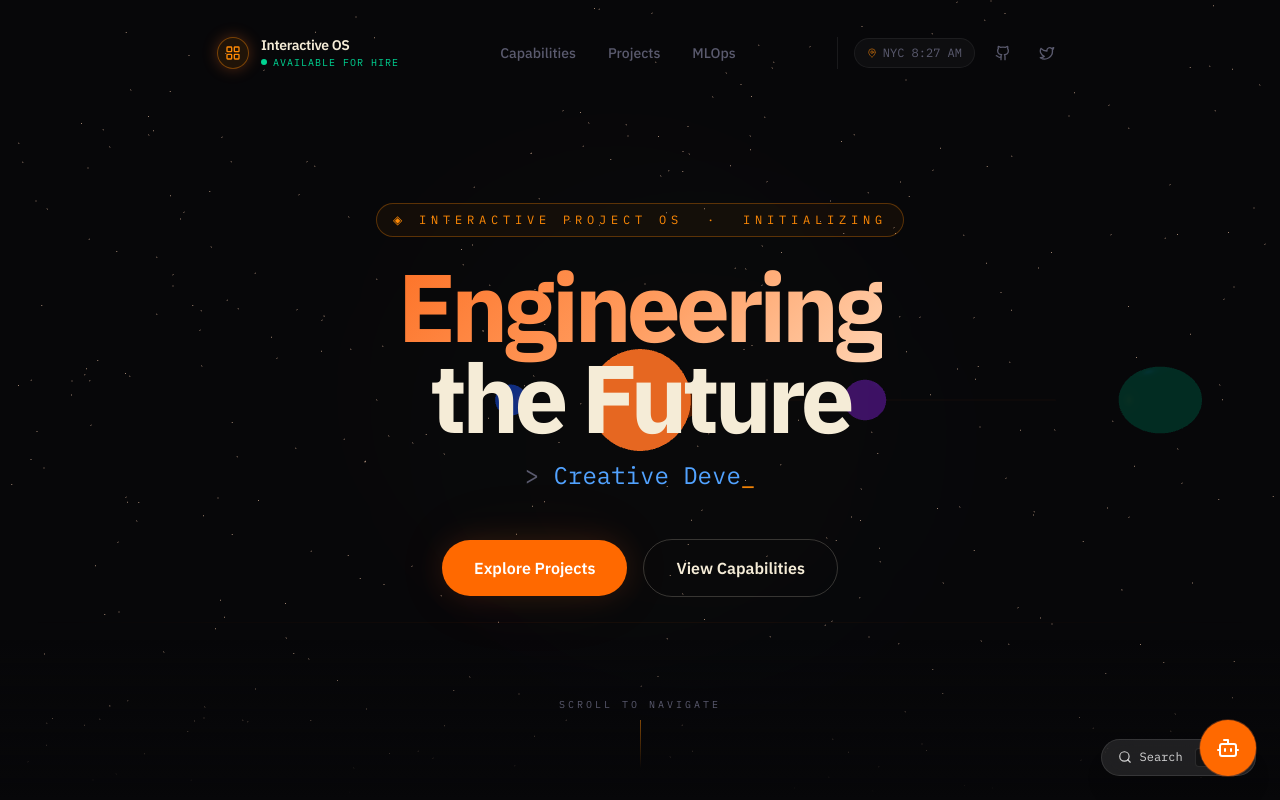
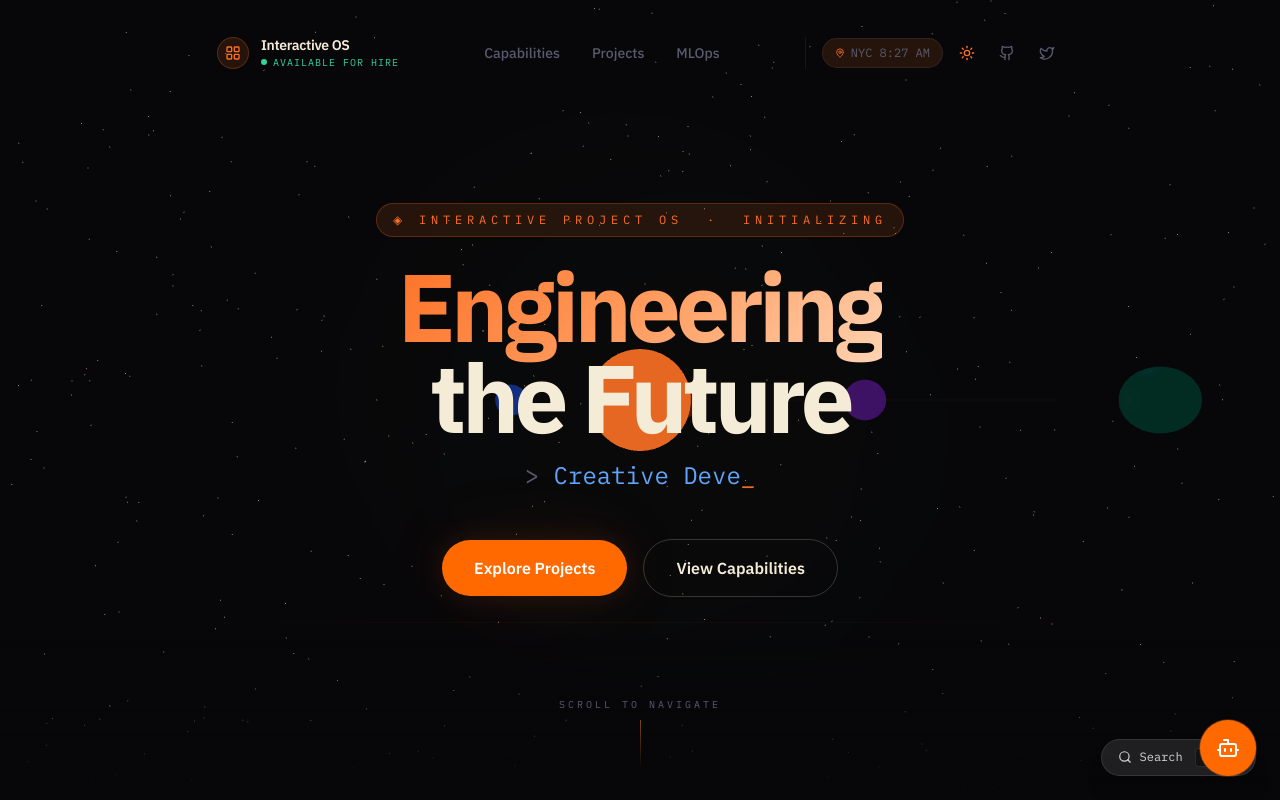
Before and after one commit to autsav/interactive-portfolio-os, a Next.js app: page / in a window 1280 px wide. Shown: the top 800 px of the page. Built offline with nearby package versions, Linux system fonts and the light colour scheme.

Commit message:
Add dark/light mode toggle with CSS var theming

```diff
--- a/package.json
+++ b/package.json
@@ -16,6 +16,7 @@
     "gsap": "^3.14.2",
     "lucide-react": "^0.577.0",
     "next": "16.2.0",
+    "next-themes": "^0.4.6",
     "react": "19.2.4",
     "react-dom": "19.2.4",
     "recharts": "^3.8.0",
--- a/src/app/globals.css
+++ b/src/app/globals.css
@@ -1,159 +1,193 @@
 @import url("https://fonts.googleapis.com/css2?family=IBM+Plex+Mono:wght@300;400;500;600&family=IBM+Plex+Sans:wght@300;400;500;600;700&display=swap");
 @import "tailwindcss";
 
+/* ─────────────────────────────────────────────────────────
+   CSS CUSTOM PROPERTIES
+   Defined per-theme so every component can use var()
+   ───────────────────────────────────────────────────────── */
 
+/* DARK mode (default — retro-futurist) */
+:root,
+html.dark {
+  --bg:           #070709;
+  --bg-surface:   rgba(12,12,16,0.85);
+  --bg-card:      rgba(12,12,16,0.80);
+  --bg-card-hover:rgba(20,20,28,0.90);
+  --fg:           #F5ECD7;
+  --fg-muted:     #5a5a6e;
+  --fg-subtle:    #3a3a4e;
+  --border:       rgba(255,255,255,0.07);
+  --border-card:  rgba(255,255,255,0.07);
+  --border-hover: rgba(253,112,36,0.25);
+  --shadow-card:  0 4px 30px rgba(0,0,0,0.5);
+  --orange:       #FD7024;
+  --orange-dim:   rgba(253,112,36,0.12);
+  --orange-glow:  rgba(253,112,36,0.08);
+  --blue:         #3B82F6;
+  --blue-soft:    #60A5FA;
+  --blue-dim:     rgba(59,130,246,0.12);
+  --green:        #34d399;
+  --purple:       #C084FC;
+  --scan-opacity: 0.2;
+  --glass-blur:   blur(16px);
+}
+
+/* LIGHT mode — warm cream/ivory */
+html.light {
+  --bg:           #F7F3ED;
+  --bg-surface:   rgba(255,252,248,0.92);
+  --bg-card:      rgba(255,252,248,0.88);
+  --bg-card-hover:rgba(250,246,240,0.95);
+  --fg:           #1C1917;
+  --fg-muted:     #78716C;
+  --fg-subtle:    #A8A29E;
+  --border:       rgba(28,25,23,0.10);
+  --border-card:  rgba(28,25,23,0.08);
+  --border-hover: rgba(253,112,36,0.40);
+  --shadow-card:  0 4px 30px rgba(0,0,0,0.08);
+  --orange:       #E86010;
+  --orange-dim:   rgba(232,96,16,0.10);
+  --orange-glow:  rgba(232,96,16,0.06);
+  --blue:         #2563EB;
+  --blue-soft:    #3B82F6;
+  --blue-dim:     rgba(37,99,235,0.10);
+  --green:        #059669;
+  --purple:       #9333EA;
+  --scan-opacity: 0;
+  --glass-blur:   blur(16px);
+}
+
+/* ─────────────────────────────────────────────────────────
+   TAILWIND THEME TOKENS (static, non-theme-sensitive)
+   ───────────────────────────────────────────────────────── */
 @theme {
   --font-mono: "IBM Plex Mono", monospace;
   --font-sans: "IBM Plex Sans", sans-serif;
-
-  /* Retro-futurist palette */
-  --color-orange:         #FD7024;
-  --color-orange-dim:     rgba(253,112,36,0.15);
-  --color-orange-glow:    rgba(253,112,36,0.08);
-  --color-blue:           #3B82F6;
-  --color-blue-soft:      #60A5FA;
-  --color-blue-dim:       rgba(59,130,246,0.15);
-  --color-cream:          #F5ECD7;
-  --color-cream-dim:      rgba(245,236,215,0.06);
-  --color-bg:             #070709;
-  --color-surface:        rgba(12,12,16,0.85);
-  --color-border:         rgba(255,255,255,0.07);
-  --color-border-hot:     rgba(253,112,36,0.3);
-  --color-muted:          #5a5a6e;
 }
 
+/* ─────────────────────────────────────────────────────────
+   BASE STYLES
+   ───────────────────────────────────────────────────────── */
 @layer base {
   *, *::before, *::after { box-sizing: border-box; }
 
   html { scroll-behavior: smooth; }
 
   body {
-    background-color: #070709;
-    color: #F5ECD7;
+    background-color: var(--bg);
+    color: var(--fg);
     font-family: "IBM Plex Sans", sans-serif;
     min-height: 100vh;
     overflow-x: hidden;
     -webkit-font-smoothing: antialiased;
+    transition: background-color 0.4s ease, color 0.3s ease;
   }
 
   ::selection {
-    background: rgba(253,112,36,0.3);
-    color: #fff;
+    background: rgba(253,112,36,0.25);
+    color: var(--fg);
   }
 
   ::-webkit-scrollbar { width: 5px; }
   ::-webkit-scrollbar-track { background: transparent; }
   ::-webkit-scrollbar-thumb {
-    background: rgba(253,112,36,0.3);
+    background: var(--orange-dim);
     border-radius: 10px;
   }
   ::-webkit-scrollbar-thumb:hover {
-    background: rgba(253,112,36,0.5);
+    background: var(--orange-dim);
   }
 }
 
+/* ─────────────────────────────────────────────────────────
+   UTILITY CLASSES  (theme-aware via CSS vars)
+   ───────────────────────────────────────────────────────── */
 @layer utilities {
-  /* Glass surfaces */
+  /* Glass / surface */
   .glass {
-    background: rgba(12,12,16,0.7);
-    backdrop-filter: blur(16px);
-    -webkit-backdrop-filter: blur(16px);
-    border: 1px solid rgba(255,255,255,0.07);
+    background: var(--bg-surface);
+    backdrop-filter: var(--glass-blur);
+    -webkit-backdrop-filter: var(--glass-blur);
+    border: 1px solid var(--border);
   }
 
   .glass-orange {
-    background: rgba(253,112,36,0.05);
-    backdrop-filter: blur(16px);
-    border: 1px solid rgba(253,112,36,0.2);
+    background: var(--orange-dim);
+    backdrop-filter: var(--glass-blur);
+    border: 1px solid var(--border-hover);
   }
 
-  /* Text utilities */
+  /* Bento card */
+  .bento-card {
+    background: var(--bg-card);
+    border: 1px solid var(--border-card);
+    backdrop-filter: var(--glass-blur);
+    -webkit-backdrop-filter: var(--glass-blur);
+    border-radius: 1.25rem;
+    box-shadow: var(--shadow-card);
+    transition: border-color 0.3s ease, box-shadow 0.3s ease, background 0.3s ease;
+  }
+
+  .bento-card:hover {
+    border-color: var(--border-hover);
+    box-shadow: 0 0 30px var(--orange-glow);
+  }
+
+  /* Gradients */
   .text-gradient-orange {
-    background: linear-gradient(135deg, #FD7024 0%, #FF9A5C 50%, #FFD4B3 100%);
+    background: linear-gradient(135deg, var(--orange) 0%, #FF9A5C 50%, #FFD4B3 100%);
     -webkit-background-clip: text;
     -webkit-text-fill-color: transparent;
     background-clip: text;
   }
 
   .text-gradient-cool {
-    background: linear-gradient(135deg, #60A5FA 0%, #C084FC 100%);
+    background: linear-gradient(135deg, var(--blue-soft) 0%, var(--purple) 100%);
     -webkit-background-clip: text;
     -webkit-text-fill-color: transparent;
     background-clip: text;
   }
 
-  /* Glow effects */
+  /* Glows */
   .glow-orange {
-    box-shadow: 0 0 30px rgba(253,112,36,0.15), 0 0 80px rgba(253,112,36,0.05);
+    box-shadow: 0 0 30px var(--orange-dim), 0 0 80px var(--orange-glow);
   }
 
   .glow-blue {
-    box-shadow: 0 0 30px rgba(59,130,246,0.15), 0 0 80px rgba(59,130,246,0.05);
+    box-shadow: 0 0 30px var(--blue-dim), 0 0 80px rgba(59,130,246,0.04);
   }
 
-  .text-glow-orange {
-    text-shadow: 0 0 20px rgba(253,112,36,0.6);
+  /* Monospace text */
+  .mono { font-family: "IBM Plex Mono", monospace; }
+
+  /* orange hairline */
+  .hairline-orange {
+    border-top: 1px solid var(--border-hover);
   }
 
-  /* Mono label */
-  .mono {
-    font-family: "IBM Plex Mono", monospace;
-  }
-
-  /* Bento card base */
-  .bento-card {
-    background: rgba(12,12,16,0.8);
-    border: 1px solid rgba(255,255,255,0.06);
-    backdrop-filter: blur(20px);
-    border-radius: 1.25rem;
-    transition: border-color 0.3s ease, box-shadow 0.3s ease;
-  }
-
-  .bento-card:hover {
-    border-color: rgba(253,112,36,0.25);
-    box-shadow: 0 0 40px rgba(253,112,36,0.06);
-  }
-
-  /* Orange hairline */
-  .hairline-orange {
-    border-top: 1px solid rgba(253,112,36,0.2);
-  }
-
-  /* Caustic shimmer animation */
+  /* Caustic animation */
   @keyframes caustic {
     0%, 100% { opacity: 0.04; transform: scale(1) rotate(0deg); }
     33%       { opacity: 0.07; transform: scale(1.1) rotate(5deg); }
     66%       { opacity: 0.03; transform: scale(0.95) rotate(-3deg); }
   }
-
-  .caustic-light {
-    animation: caustic 8s ease-in-out infinite;
-  }
+  .caustic-light { animation: caustic 8s ease-in-out infinite; }
 
   @keyframes float-slow {
     0%, 100% { transform: translateY(0px); }
     50%       { transform: translateY(-12px); }
   }
-
-  .float-slow {
-    animation: float-slow 6s ease-in-out infinite;
-  }
+  .float-slow { animation: float-slow 6s ease-in-out infinite; }
 
   @keyframes pulse-orange {
     0%, 100% { box-shadow: 0 0 0 0 rgba(253,112,36,0.4); }
     50%       { box-shadow: 0 0 0 8px rgba(253,112,36,0); }
   }
-
-  .pulse-orange {
-    animation: pulse-orange 2s ease-in-out infinite;
-  }
+  .pulse-orange { animation: pulse-orange 2s ease-in-out infinite; }
 
   @keyframes scan-line {
-    0%  { transform: translateY(-100%); }
+    0%   { transform: translateY(-100%); }
     100% { transform: translateY(100vh); }
   }
-
-  .scan-line {
-    animation: scan-line 8s linear infinite;
-  }
+  .scan-line { animation: scan-line 8s linear infinite; }
 }
--- a/src/app/layout.tsx
+++ b/src/app/layout.tsx
@@ -1,6 +1,7 @@
 import type { Metadata } from "next";
 import { Geist_Mono } from "next/font/google";
 import "./globals.css";
+import { ThemeProvider } from "@/components/ThemeProvider";
 
 const geistMono = Geist_Mono({
   variable: "--font-geist-mono",
@@ -22,7 +23,9 @@ export const metadata: Metadata = {
 export default function RootLayout({ children }: Readonly<{ children: React.ReactNode }>) {
   return (
     <html lang="en" className={`${geistMono.variable}`} suppressHydrationWarning>
-      <body suppressHydrationWarning>{children}</body>
+      <body suppressHydrationWarning>
+        <ThemeProvider>{children}</ThemeProvider>
+      </body>
     </html>
   );
 }
--- a/src/app/page.tsx
+++ b/src/app/page.tsx
@@ -15,7 +15,7 @@ export default async function Home() {
   const projects = await fetchGithubProjects();
 
   return (
-    <main className="min-h-screen bg-[#070709] text-[#F5ECD7] relative overflow-x-hidden">
+    <main className="min-h-screen relative overflow-x-hidden" style={{ backgroundColor: "var(--bg)", color: "var(--fg)" }}>
       <NavigationBar />
 
       {/* Universe Hero */}
--- a/src/components/HeroSection.tsx
+++ b/src/components/HeroSection.tsx
@@ -66,7 +66,9 @@ export function HeroSection() {
           transition={{ duration: 0.6 }}
           className="mb-6"
         >
-          <span className="mono text-xs tracking-[0.4em] text-orange-400 uppercase border border-orange-400/30 bg-orange-400/5 px-4 py-2 rounded-full inline-block">
+          <span className="mono text-xs tracking-[0.4em] uppercase border px-4 py-2 rounded-full inline-block"
+          style={{ color: "var(--orange)", borderColor: "var(--border-hover)", backgroundColor: "var(--orange-dim)" }}
+        >
             ◈ Interactive Project OS &nbsp;·&nbsp; Initializing
           </span>
         </motion.div>
@@ -79,7 +81,7 @@ export function HeroSection() {
         >
           <span className="text-gradient-orange">Engineering</span>
           <br />
-          <span className="text-[#F5ECD7]">the Future</span>
+          <span style={{ color: "var(--fg)" }}>the Future</span>
         </motion.h1>
 
         <motion.div
@@ -88,8 +90,8 @@ export function HeroSection() {
           transition={{ duration: 0.6, delay: 0.5 }}
           className="text-xl md:text-2xl text-[#5a5a6e] mb-12 mono h-8"
         >
-          &gt; <span ref={roleRef} className="text-blue-400" />
-          <span className="animate-pulse text-orange-400">_</span>
+          &gt; <span ref={roleRef} style={{ color: "var(--blue-soft)" }} />
+          <span className="animate-pulse" style={{ color: "var(--orange)" }}>_</span>
         </motion.div>
 
         <motion.div
@@ -114,7 +116,7 @@ export function HeroSection() {
       </div>
 
       {/* Bottom gradient fade */}
-      <div className="absolute bottom-0 left-0 right-0 h-40 bg-gradient-to-t from-[#070709] to-transparent pointer-events-none" />
+      <div className="absolute bottom-0 left-0 right-0 h-40 pointer-events-none" style={{ background: "linear-gradient(to top, var(--bg), transparent)" }} />
 
       {/* Scroll hint */}
       <motion.div
@@ -123,7 +125,7 @@ export function HeroSection() {
         transition={{ delay: 1.5 }}
         className="absolute bottom-8 left-1/2 -translate-x-1/2 flex flex-col items-center gap-2"
       >
-        <span className="mono text-[10px] tracking-[0.3em] text-[#5a5a6e] uppercase">Scroll to navigate</span>
+        <span className="mono text-[10px] tracking-[0.3em] uppercase" style={{ color: "var(--fg-muted)" }}>Scroll to navigate</span>
         <div className="w-px h-12 bg-gradient-to-b from-orange-400/50 to-transparent" />
       </motion.div>
     </section>
--- a/src/components/NavigationBar.tsx
+++ b/src/components/NavigationBar.tsx
@@ -1,16 +1,18 @@
 "use client";
 
 import { useState, useEffect } from "react";
-import { motion, useScroll, useTransform } from "framer-motion";
-import { LayoutGrid, Github, Twitter, MapPin, ExternalLink } from "lucide-react";
+import { motion } from "framer-motion";
+import { LayoutGrid, Github, Twitter, MapPin, Sun, Moon } from "lucide-react";
+import { useTheme } from "next-themes";
 
 export function NavigationBar() {
   const [time, setTime] = useState("");
   const [scrolled, setScrolled] = useState(false);
-
-  const { scrollY } = useScroll();
+  const [mounted, setMounted] = useState(false);
+  const { theme, setTheme } = useTheme();
 
   useEffect(() => {
+    setMounted(true);
     const interval = setInterval(() => {
       setTime(
         new Date().toLocaleTimeString("en-US", {
@@ -31,6 +33,10 @@ export function NavigationBar() {
     };
   }, []);
 
+  function toggleTheme() {
+    setTheme(theme === "dark" ? "light" : "dark");
+  }
+
   return (
     <motion.header
       initial={{ y: -50, opacity: 0 }}
@@ -41,41 +47,81 @@ export function NavigationBar() {
       <nav
         className={`flex items-center justify-between gap-6 md:gap-10 px-6 py-3 rounded-full w-full max-w-4xl transition-all duration-300 ${
           scrolled
-            ? "bg-[#070709]/90 backdrop-blur-xl border border-white/8 shadow-[0_0_30px_rgba(253,112,36,0.08)]"
+            ? "glass shadow-[0_0_30px_var(--orange-glow)]"
             : "bg-transparent border border-transparent"
         }`}
       >
         {/* Left: Brand */}
         <div className="flex items-center gap-3">
-          <div className="w-8 h-8 rounded-full border border-orange-400/40 bg-orange-400/10 flex items-center justify-center shadow-[0_0_15px_rgba(253,112,36,0.3)]">
-            <LayoutGrid size={16} className="text-orange-400" />
+          <div
+            className="w-8 h-8 rounded-full border flex items-center justify-center"
+            style={{ borderColor: "var(--border-hover)", backgroundColor: "var(--orange-dim)" }}
+          >
+            <LayoutGrid size={16} style={{ color: "var(--orange)" }} />
           </div>
           <div className="hidden sm:flex flex-col">
-            <span className="font-semibold text-sm leading-tight text-[#F5ECD7] tracking-tight">Interactive OS</span>
-            <span className="mono text-[10px] text-emerald-400 flex items-center gap-1.5 tracking-widest uppercase">
-              <span className="w-1.5 h-1.5 rounded-full bg-emerald-400 animate-pulse" /> Available for Hire
+            <span className="font-semibold text-sm leading-tight tracking-tight" style={{ color: "var(--fg)" }}>
+              Interactive OS
+            </span>
+            <span className="mono text-[10px] flex items-center gap-1.5 tracking-widest uppercase" style={{ color: "var(--green)" }}>
+              <span className="w-1.5 h-1.5 rounded-full animate-pulse" style={{ backgroundColor: "var(--green)" }} />
+              Available for Hire
             </span>
           </div>
         </div>
 
-        {/* Center: Links */}
-        <div className="hidden md:flex items-center gap-8 text-sm font-medium text-[#5a5a6e]">
-          <a href="#bento" className="hover:text-orange-400 transition-colors duration-200">Capabilities</a>
-          <a href="#projects" className="hover:text-orange-400 transition-colors duration-200">Projects</a>
-          <a href="#mlops" className="hover:text-orange-400 transition-colors duration-200">MLOps</a>
+        {/* Center: Nav Links */}
+        <div className="hidden md:flex items-center gap-8 text-sm font-medium" style={{ color: "var(--fg-muted)" }}>
+          <a href="#bento" className="transition-colors hover:opacity-70">Capabilities</a>
+          <a href="#projects" className="transition-colors hover:opacity-70">Projects</a>
+          <a href="#mlops" className="transition-colors hover:opacity-70">MLOps</a>
         </div>
 
-        {/* Right: Time + Links */}
-        <div className="flex items-center gap-3 border-l border-white/8 pl-4">
-          <div className="hidden sm:flex items-center gap-1.5 mono text-xs text-[#5a5a6e] bg-white/3 border border-white/6 px-3 py-1.5 rounded-full">
-            <MapPin size={10} className="text-orange-400/60" /> NYC {time || "--:--"}
+        {/* Right: Time + Theme Toggle + Socials */}
+        <div className="flex items-center gap-2 border-l pl-4" style={{ borderColor: "var(--border)" }}>
+          {/* Clock */}
+          <div
+            className="hidden sm:flex items-center gap-1.5 mono text-xs px-3 py-1.5 rounded-full"
+            style={{ color: "var(--fg-muted)", backgroundColor: "var(--orange-dim)", border: "1px solid var(--border)" }}
+          >
+            <MapPin size={10} style={{ color: "var(--orange)" }} />
+            NYC {time || "--:--"}
           </div>
-          <a href="https://github.com/autsav" target="_blank" rel="noopener noreferrer"
-            className="w-8 h-8 flex items-center justify-center rounded-full text-[#5a5a6e] hover:text-orange-400 hover:bg-orange-400/10 transition-colors">
+
+          {/* Theme Toggle — only rendered client-side to avoid hydration mismatch */}
+          {mounted && (
+            <motion.button
+              whileHover={{ scale: 1.1 }}
+              whileTap={{ scale: 0.9 }}
+              onClick={toggleTheme}
+              aria-label="Toggle colour theme"
+              title={theme === "dark" ? "Switch to light mode" : "Switch to dark mode"}
+              className="w-8 h-8 flex items-center justify-center rounded-full transition-colors"
+              style={{ color: "var(--fg-muted)" }}
+            >
+              {theme === "dark"
+                ? <Sun size={16} style={{ color: "var(--orange)" }} />
+                : <Moon size={16} style={{ color: "var(--fg-muted)" }} />
+              }
+            </motion.button>
+          )}
+
+          <a
+            href="https://github.com/autsav"
+            target="_blank"
+            rel="noopener noreferrer"
+            className="w-8 h-8 flex items-center justify-center rounded-full transition-opacity hover:opacity-60"
+            style={{ color: "var(--fg-muted)" }}
+          >
             <Github size={16} />
           </a>
-          <a href="https://twitter.com/autsav" target="_blank" rel="noopener noreferrer"
-            className="w-8 h-8 flex items-center justify-center rounded-full text-[#5a5a6e] hover:text-orange-400 hover:bg-orange-400/10 transition-colors">
+          <a
+            href="https://twitter.com/autsav"
+            target="_blank"
+            rel="noopener noreferrer"
+            className="w-8 h-8 flex items-center justify-center rounded-full transition-opacity hover:opacity-60"
+            style={{ color: "var(--fg-muted)" }}
+          >
             <Twitter size={16} />
           </a>
         </div>
--- /dev/null
+++ b/src/components/ThemeProvider.tsx
@@ -0,0 +1,17 @@
+"use client";
+
+import { ThemeProvider as NextThemesProvider } from "next-themes";
+import { type ReactNode } from "react";
+
+export function ThemeProvider({ children }: { children: ReactNode }) {
+  return (
+    <NextThemesProvider
+      attribute="class"
+      defaultTheme="dark"
+      enableSystem={false}
+      disableTransitionOnChange={false}
+    >
+      {children}
+    </NextThemesProvider>
+  );
+}
```
Also changed, not shown: src/app/admin/page.tsx (+10 -2 lines), 1 other file (tests, documents, lock files or other folders).
